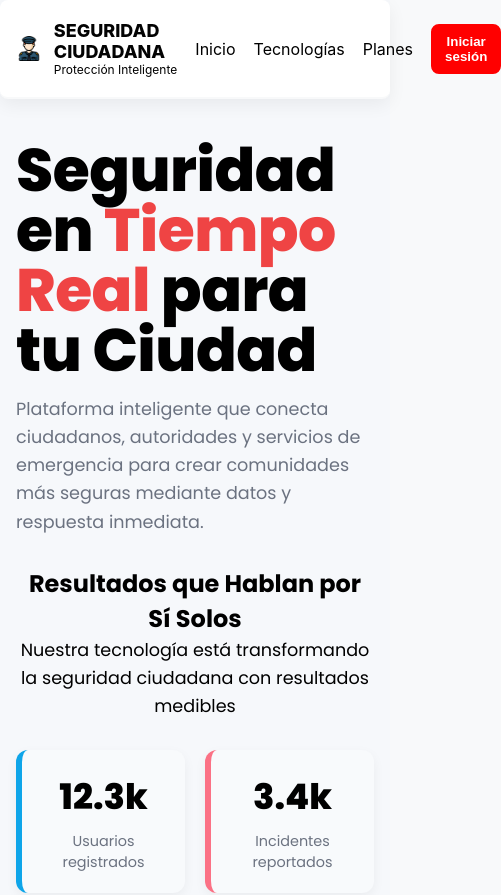
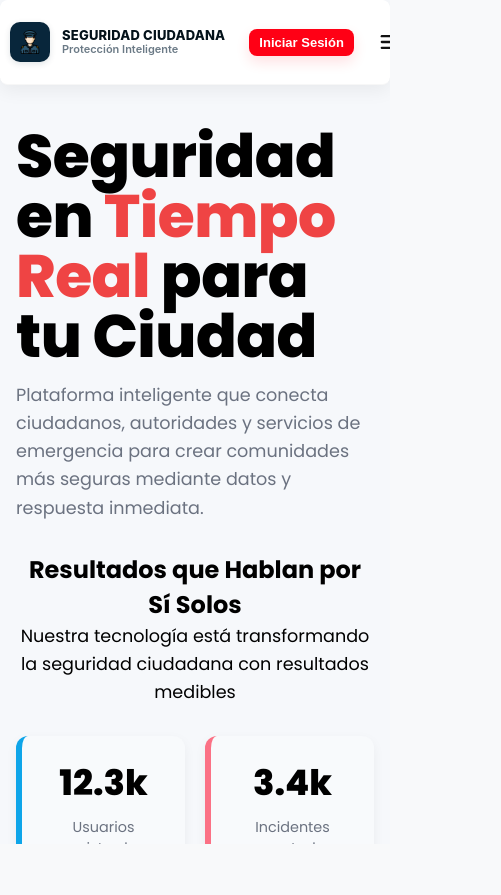
Before and after one commit to jessivaza/security_2, a React (Vite) app in the folder frontend/: page / in a window 390 px wide. Shown: the top 895 px of the page, 501 px wide, since content can reach past the window. After the commit the page ends 844 px from the top, so only its background shows below. Built offline with nearby package versions, Linux system fonts and the light colour scheme.

Commit message:
Header responsive

```diff
--- a/frontend/src/css/inicio/styleHeader.css
+++ b/frontend/src/css/inicio/styleHeader.css
@@ -1,86 +1,395 @@
-/* Contenedor principal del header */
-.header {
-    background: #ffffff; /* Color de fondo blanco */
-    padding: 20px 16px;  /* Espaciado interno: 20px arriba/abajo y 16px izquierda/derecha */
-    box-shadow: 0 6px 18px rgba(2, 6, 23, 0.06); /* Sombra suave para dar profundidad */
+/* styleHeader.css
+   Versión limpia y documentada en español
+   - Variables globales para mantener coherencia (anchura y color principal)
+   - Eliminadas reglas no usadas (ej. .btn-emergency)
+   - Drawer (off-canvas) accesible y responsive
+*/
+
+/* -------------------- Variables globales -------------------- */
+:root {
+    /* Anchura compartida entre header y main (ajústala si cambias el .main-section-container) */
+    --site-max-width: 1080px;
+
+    /* Color acento usado en hover / focus */
+    --accent: #e04e5a;
 }
 
-/* Contenedor interno que centra y organiza el contenido */
-.header-container {
-    max-width: 1080px; /* Ancho máximo para que no crezca demasiado en pantallas grandes */
-    margin: 0 auto; /* Centra horizontalmente el contenedor */
-    display: flex; /* Se usa Flexbox para alinear los elementos en línea */
-    align-items: center; /* Centra verticalmente los elementos dentro del contenedor */
-    justify-content: space-between; /* Espacia los elementos al máximo, uno a la izquierda y otro a la derecha */
-    gap: 12px; /* Espacio entre elementos directos hijos */
+/* -------------------- Prevención de overflow horizontal -------------------- */
+/* Evita barras horizontales no deseadas en la app */
+html,
+body {
+    width: 100%;
+    overflow-x: hidden;
+    box-sizing: border-box;
 }
 
-/* Sección del logo (icono + texto) */
-.logo-section {
-    display: flex; /* Flexbox para alinear icono y texto horizontalmente */
-    align-items: center; /* Centrado vertical de los elementos dentro de la sección */
-    gap: 12px; /* Espacio entre el icono y el texto */
+/* -------------------- Header (fondo full width) -------------------- */
+/* El header ocupa todo el ancho, pero el contenido interno queda centrado y con --site-max-width */
+.header {
+    background: #ffffff;
+    padding: 10px 0;
+    /* padding vertical; el horizontal lo controla header-container */
+    box-shadow: 0 6px 18px rgba(2, 6, 23, 0.06);
+    position: sticky;
+    top: 0;
+    z-index: 1100;
+    border-bottom: 1px solid rgba(2, 6, 23, 0.03);
+    width: 100%;
+    left: 0;
 }
 
-/* Círculo que contiene el icono del logo */
-.logo-circle {
-    width: 44px;  /* Ancho fijo */
-    height: 44px; /* Alto fijo */
-    border-radius: 8px; /* Bordes redondeados */
-    background: rgb(255, 255, 255); /* Color de fondo del círculo (azul fuerte) */
-    display: flex; /* Flexbox para centrar la imagen dentro del círculo */
-    align-items: center; /* Centrado vertical */
-    justify-content: center; /* Centrado horizontal */
-    color: #ffffff; /* Color de texto (si se usa) */
-    font-weight: 800; /* Grosor del texto dentro del círculo */
+/* -------------------- Contenedor interno (alineado con el main) -------------------- */
+/* Coincide con .main-section-container { max-width: 1080px } para alinear bordes visuales */
+.header-container {
+    max-width: var(--site-max-width);
+    /* mantener igual que el main */
+    margin: 0 auto;
+    display: flex;
+    align-items: center;
+    justify-content: space-between;
+    /* logo izquierda | right-section derecha */
+    gap: 24px;
+    height: 64px;
+    padding: 0;
+    /* sin padding lateral extra para alineación exacta */
+    box-sizing: border-box;
+    width: 100%;
+    overflow: visible;
+    /* evitar recortes inesperados */
 }
 
-/* Imagen dentro del logo-circle */
-.logo-circle img {
-    width: 100%; /* La imagen ocupa todo el ancho del contenedor */
-    height: 100%; /* La imagen ocupa todo el alto del contenedor */
-    object-fit: contain; /* Escala la imagen manteniendo proporciones sin recortarla */
+/* -------------------- Logo (bloque izquierdo) -------------------- */
+/* Agrupa imagen y textos del logo; no debe comprimirse demasiado */
+.logo-section {
+    display: flex;
+    align-items: center;
+    gap: 12px;
+    cursor: pointer;
+    flex-shrink: 0;
 }
 
-/* Sección del texto del logo */
-.logo-text {
-    display: flex; /* Flexbox vertical */
-    flex-direction: column; /* Coloca los elementos en columna: título arriba, subtítulo abajo */
+.logo-circle {
+    width: 48px;
+    height: 48px;
+    border-radius: 10px;
+    background: #08263b;
+    display: flex;
+    align-items: center;
+    justify-content: center;
+    box-shadow: 0 2px 6px rgba(8, 38, 59, 0.12);
+    overflow: hidden;
+    flex-shrink: 0;
 }
 
-/* Título principal del logo */
-.logo-text .title {
-    font-size: 18px; /* Tamaño del texto */
-    font-weight: 800; /* Negrita fuerte */
-    color: #030303ff; /* Color negro */
+.logo-circle img {
+    width: 28px;
+    height: 28px;
+    object-fit: contain;
 }
 
-/* Subtítulo o descripción debajo del título */
-.logo-text .subtitle {
-    font-size: 12px; /* Texto más pequeño */
-    color: #64748b; /* Color gris azulado para dar contraste y menor jerarquía */
+.logo-text {
+    display: flex;
+    flex-direction: column;
+    line-height: 1;
+    user-select: none;
 }
 
-/* Contenedor de los botones de navegación */
-.nav-buttons {
-    display: flex; /* Flexbox para alinear los botones horizontalmente */
-    gap: 18px; /* Espacio entre cada botón */
-    align-items: center; /* Centrado vertical */
-    justify-content: center; /* Centrado horizontal (en caso de que haya espacio extra) */
-
-}
-.nav-buttons a {
-    text-decoration: none; /* Quita el subrayado de los enlaces */
-    color: #000000; /* Opcional: cambia el color del enlace */
+.logo-text .title {
+    font-size: 14px;
+    font-weight: 800;
+    color: #04121a;
+    letter-spacing: 0.2px;
 }
 
-/* Estilo de los botones dentro de nav-buttons */
-.nav-buttons button {
-    padding: 8px 12px; /* Espaciado interno: 8px arriba/abajo, 12px izquierda/derecha */
-    border-radius: 8px; /* Bordes redondeados */
-    border: 2px solid #ff0000; /* Borde azul oscuro */
-    background: #ff0000; /* Fondo azul oscuro */
-    color: #fff; /* Color de texto blanco */
-    font-weight: 700; /* Negrita moderada */
-    cursor: pointer; /* Cambia el cursor al pasar sobre el botón para indicar que es clickeable */
+.logo-text .subtitle {
+    font-size: 11px;
+    color: #6b7a86;
+    margin-top: 2px;
+    font-weight: 600;
 }
+
+/* -------------------- Bloque derecho: navegación + acciones -------------------- */
+/* Agrupa nav y botones para mantenerlos juntos a la derecha */
+.right-section {
+    display: flex;
+    align-items: center;
+    gap: 20px;
+    margin-left: auto;
+    align-self: stretch;
+}
+
+/* Navegación principal (parte del right-section) */
+/* Si hay muchos enlaces, el nav permite overflow-x (scroll horizontal suave). */
+.nav-center {
+    display: flex;
+    gap: 22px;
+    align-items: center;
+    justify-content: flex-end;
+    white-space: nowrap;
+    overflow: hidden;
+    max-width: 620px;
+    /* limita cuánto puede crecer el nav antes de empujar los botones */
+}
+
+/* Estilo base de los enlaces de navegación */
+.nav-link {
+    text-decoration: none;
+    font-size: 14px;
+    color: #2b3740;
+    padding: 6px 4px;
+    border-radius: 6px;
+    transition: color .18s ease, background .18s ease, transform .12s ease;
+    font-weight: 600;
+}
+
+/* Estado hover / focus: usar --accent para consistencia */
+.nav-link:hover,
+.nav-link:focus {
+    color: var(--accent);
+    background: rgba(224, 78, 90, 0.05);
+    outline: none;
+    transform: translateY(-1px);
+}
+
+/* Scrollbar visual opcional dentro del nav (solo Webkit) */
+.nav-center::-webkit-scrollbar {
+    height: 6px;
+}
+
+.nav-center::-webkit-scrollbar-thumb {
+    background: rgba(0, 0, 0, 0.06);
+    border-radius: 6px;
+}
+
+/* -------------------- Acciones (botones a la derecha) -------------------- */
+/* Mantener botones accesibles y con hit-area adecuada */
+.header-actions {
+    display: flex;
+    align-items: center;
+    gap: 12px;
+    flex-shrink: 0;
+    /* que no se encojan al reducir ancho */
+}
+
+/* Botón principal (Iniciar Sesión / Acceso autoridades) */
+.btn-authorities {
+    padding: 8px 14px;
+    border-radius: 8px;
+    border: none;
+    background: #ff0015;
+    /* color vivo para llamar la atención */
+    color: #fff;
+    font-weight: 700;
+    cursor: pointer;
+    box-shadow: 0 6px 14px rgba(255, 0, 21, 0.12);
+    transition: transform .15s ease, box-shadow .15s ease;
+}
+
+.btn-authorities:hover,
+.btn-authorities:focus {
+    transform: translateY(-2px);
+    box-shadow: 0 10px 22px rgba(255, 0, 21, 0.18);
+    outline: none;
+}
+
+/* Botón hamburguesa (solo visible en móvil) */
+/* Se deja con padding amplio para buena área táctil */
+.btn-menu {
+    display: none;
+    background: transparent;
+    border: none;
+    font-size: 20px;
+    cursor: pointer;
+    padding: 10px;
+    border-radius: 8px;
+    z-index: 1110;
+}
+
+/* -------------------- Drawer (off-canvas) -------------------- */
+/* Overlay semitransparente que aparece detrás del drawer */
+.header-drawer-overlay {
+    position: fixed;
+    inset: 0;
+    background: rgba(0, 0, 0, 0.36);
+    opacity: 0;
+    visibility: hidden;
+    transition: opacity .25s ease, visibility .25s ease;
+    z-index: 1090;
+}
+
+.header-drawer-overlay.open {
+    opacity: 1;
+    visibility: visible;
+}
+
+/* Panel que se desliza desde la derecha.
+   Usamos transform para que no provoque reflow/overflow en la página. */
+.header-drawer {
+    position: fixed;
+    top: 0;
+    right: 0;
+    width: 320px;
+    max-width: calc(100% - 40px);
+    height: 100vh;
+    background: #fff;
+    box-shadow: -18px 18px 60px rgba(2, 6, 23, 0.12);
+    transition: transform .32s cubic-bezier(.2, .9, .2, 1), visibility .2s linear;
+    z-index: 1105;
+    display: flex;
+    flex-direction: column;
+    padding: 20px;
+    box-sizing: border-box;
+    -webkit-overflow-scrolling: touch;
+    transform: translateX(100%);
+    /* oculto por defecto fuera de pantalla */
+    visibility: hidden;
+    will-change: transform;
+}
+
+.header-drawer.open {
+    transform: translateX(0);
+    visibility: visible;
+}
+
+/* Header interno del drawer: logo + botón cerrar */
+.header-drawer .drawer-top {
+    display: flex;
+    align-items: center;
+    justify-content: space-between;
+    gap: 12px;
+    margin-bottom: 12px;
+}
+
+.header-drawer .drawer-top .logo-section {
+    cursor: pointer;
+}
+
+.header-drawer .drawer-close {
+    background: transparent;
+    border: none;
+    font-size: 20px;
+    cursor: pointer;
+}
+
+/* Lista de navegación dentro del drawer (vertical) */
+.drawer-nav {
+    display: flex;
+    flex-direction: column;
+    gap: 10px;
+    margin-top: 8px;
+    padding-top: 8px;
+    border-top: 1px solid rgba(2, 6, 23, 0.03);
+    overflow: auto;
+}
+
+.drawer-nav a {
+    text-decoration: none;
+    color: #1f2a2f;
+    font-weight: 700;
+    padding: 10px 8px;
+    border-radius: 8px;
+}
+
+.drawer-nav a:hover,
+.drawer-nav a:focus {
+    background: rgba(224, 78, 90, 0.06);
+    color: var(--accent);
+    outline: none;
+}
+
+/* Acciones dentro del drawer: botones a ancho completo */
+.drawer-actions {
+    margin-top: auto;
+    display: flex;
+    gap: 12px;
+    align-items: center;
+    justify-content: center;
+}
+
+.drawer-actions .btn-authorities {
+    width: 100%;
+    justify-content: center;
+}
+
+/* -------------------- Accesibilidad: enfoque visible -------------------- */
+a:focus,
+button:focus {
+    outline: 3px solid rgba(224, 78, 90, 0.14);
+    outline-offset: 2px;
+}
+
+/* -------------------- Responsive: adaptaciones -------------------- */
+@media (max-width: 1100px) {
+    .nav-center {
+        gap: 16px;
+        max-width: 520px;
+    }
+
+    .nav-link {
+        font-size: 13px;
+    }
+
+    .header-container {
+        padding: 0 10px;
+    }
+
+    /* ligero padding en pantallas medias */
+}
+
+@media (max-width: 900px) {
+    .nav-center {
+        gap: 12px;
+        max-width: 420px;
+    }
+}
+
+/* En móvil ocultamos el nav horizontal y mostramos el botón menú */
+@media (max-width: 768px) {
+    .nav-center {
+        display: none;
+    }
+
+    /* el drawer cubrirá la navegación */
+    .btn-menu {
+        display: inline-flex;
+    }
+
+    .btn-authorities {
+        padding: 6px 10px;
+        font-size: 13px;
+    }
+
+    .right-section {
+        gap: 10px;
+    }
+}
+
+/* Ajustes para pantallas muy pequeñas: reducir algunos tamaños */
+@media (max-width: 420px) {
+    .logo-text .title {
+        font-size: 13px;
+    }
+
+    .logo-circle {
+        width: 40px;
+        height: 40px;
+    }
+
+    .logo-circle img {
+        width: 24px;
+        height: 24px;
+    }
+}
+
+/* -------------------- Utilidades / helpers -------------------- */
+/* Helpers opcionales para títulos grandes (evitan overflow por fuentes enormes) */
+.hero-title {
+    font-size: clamp(28px, 8vw, 64px);
+    line-height: 1.02;
+    word-break: break-word;
+}
+
+.hero-subtitle {
+    font-size: clamp(14px, 2.6vw, 18px);
+    color: #6b7a86;
+}
--- a/frontend/src/css/inicio/styleMainSection.css
+++ b/frontend/src/css/inicio/styleMainSection.css
@@ -501,8 +501,4 @@
     .feature-card-new {
         padding: 20px;
     }
-<<<<<<< HEAD
 }
-=======
-}
->>>>>>> 101a3111a2c9f9e5f3dbb57d827220a9f24a64b7
--- a/frontend/src/pages/inicio/components/Header.jsx
+++ b/frontend/src/pages/inicio/components/Header.jsx
@@ -1,29 +1,174 @@
+import { useEffect, useRef, useState } from "react";
 import { useNavigate } from "react-router-dom";
-import '../../../css/inicio/styleHeader.css'; // <-- Importa el CSS
-import PoliciaImg from '../../../img/inicio/policia.png';
-{/*Encabezado */}
+import "../../../css/inicio/styleHeader.css";
+import PoliciaImg from "../../../img/inicio/policia.png";
+
 export default function Header() {
 	const navigate = useNavigate();
+	const [openMenu, setOpenMenu] = useState(false); // estado del drawer
+	const firstLinkRef = useRef(null); // referencia para accesibilidad (primer enlace del menú)
+
+	// Cierra el menú si el usuario presiona "ESC"
+	useEffect(() => {
+		function handleKeyDown(e) {
+			if (e.key === "Escape") setOpenMenu(false);
+		}
+		window.addEventListener("keydown", handleKeyDown);
+		return () => window.removeEventListener("keydown", handleKeyDown);
+	}, []);
+
+	// Bloquear scroll del body cuando el menú está abierto
+	useEffect(() => {
+		if (openMenu) {
+			document.body.style.overflow = "hidden";
+			// Enfocar el primer link por accesibilidad
+			setTimeout(() => {
+				firstLinkRef.current?.focus();
+			}, 120);
+		} else {
+			document.body.style.overflow = "";
+		}
+		return () => {
+			document.body.style.overflow = "";
+		};
+	}, [openMenu]);
+
+	// Alternar estado del menú
+	function toggleMenu() {
+		setOpenMenu(prev => !prev);
+	}
+
+	// Cerrar menú
+	function closeMenu() {
+		setOpenMenu(false);
+	}
 
 	return (
-		<header className="header">
-			<div className="header-container">
-				<div className="logo-section">
-					<div className="logo-circle">
-						<img src={PoliciaImg} alt="Policía" />
+		<>
+			{/* CABECERA PRINCIPAL */}
+			<header className="header" role="banner">
+				<div className="header-container">
+
+					{/* Sección izquierda: logo */}
+					<div
+						className="logo-section"
+						onClick={() => navigate("/")}
+						role="link"
+						tabIndex={0}
+						onKeyDown={(e) => e.key === "Enter" && navigate("/")}
+						aria-label="Ir al inicio"
+					>
+						<div className="logo-circle" aria-hidden="true">
+							<img src={PoliciaImg} alt="Logo Policía" />
+						</div>
+						<div className="logo-text">
+							<div className="title">SEGURIDAD CIUDADANA</div>
+							<div className="subtitle">Protección Inteligente</div>
+						</div>
 					</div>
-					<div className="logo-text">
-						<div className="title">SEGURIDAD CIUDADANA</div>
-						<div className="subtitle" style={{color: "black"}}>Protección Inteligente</div>
+
+					{/* Sección derecha: navegación + acciones */}
+					<div className="right-section">
+						{/* Navegación principal */}
+						<nav className="nav-center" aria-label="Navegación principal">
+							<a className="nav-link" href="#">Inicio</a>
+							<a className="nav-link" href="#">Tecnologías</a>
+							<a className="nav-link" href="#">Servicios</a>
+						</nav>
+
+						{/* Acciones: login y menú móvil */}
+						<div className="header-actions" role="group" aria-label="Acciones">
+							<button
+								className="btn-authorities"
+								onClick={() => navigate("/login")}
+								aria-label="Iniciar Sesión"
+							>
+								Iniciar Sesión
+							</button>
+
+							{/* Botón hamburguesa para móviles */}
+							<button
+								className="btn-menu"
+								aria-expanded={openMenu}
+								aria-label={openMenu ? "Cerrar menú" : "Abrir menú"}
+								onClick={toggleMenu}
+								title={openMenu ? "Cerrar menú" : "Abrir menú"}
+							>
+								<svg
+									width="28"
+									height="28"
+									viewBox="0 0 24 24"
+									aria-hidden="true"
+									focusable="false"
+								>
+									<rect x="4" y="6" width="16" height="2" rx="1" fill="#111" />
+									<rect x="4" y="11" width="16" height="2" rx="1" fill="#111" />
+									<rect x="4" y="16" width="16" height="2" rx="1" fill="#111" />
+								</svg>
+							</button>
+						</div>
 					</div>
 				</div>
-				<nav className="nav-buttons">
-					<a href="#">Inicio</a>
-					<a href="#">Tecnologías</a>
-					<a href="#planes">Planes</a>
-					<button onClick={() => navigate("/login")}>Iniciar sesión</button>
+			</header>
+
+			{/* Fondo oscuro del menú móvil */}
+			<div
+				className={`header-drawer-overlay ${openMenu ? "open" : ""}`}
+				onClick={closeMenu}
+				aria-hidden={!openMenu}
+			/>
+
+			{/* Drawer lateral para móviles */}
+			<aside
+				className={`header-drawer ${openMenu ? "open" : ""}`}
+				role="dialog"
+				aria-modal="true"
+				aria-hidden={!openMenu}
+				aria-label="Menú principal"
+			>
+				<div className="drawer-top">
+					{/* Logo dentro del drawer */}
+					<div
+						className="logo-section"
+						onClick={() => { navigate("/"); closeMenu(); }}
+						role="link"
+						tabIndex={0}
+					>
+						<div className="logo-circle" aria-hidden="true">
+							<img src={PoliciaImg} alt="Logo Policía" />
+						</div>
+						<div className="logo-text">
+							<div className="title">SEGURIDAD CIUDADANA</div>
+						</div>
+					</div>
+
+					{/* Botón cerrar */}
+					<button
+						className="drawer-close"
+						onClick={closeMenu}
+						aria-label="Cerrar menú"
+					>
+						✕
+					</button>
+				</div>
+
+				{/* Navegación móvil */}
+				<nav className="drawer-nav" aria-label="Navegación móvil">
+					<a ref={firstLinkRef} href="#" onClick={closeMenu}>Inicio</a>
+					<a href="#" onClick={closeMenu}>Tecnologías</a>
+					<a href="#mapa" onClick={closeMenu}>Planes</a>
 				</nav>
-			</div>
-		</header>
+
+				{/* Acciones dentro del drawer */}
+				<div className="drawer-actions">
+					<button
+						className="btn-authorities"
+						onClick={() => { closeMenu(); navigate("/login"); }}
+					>
+						Iniciar Sesión
+					</button>
+				</div>
+			</aside>
+		</>
 	);
 }
```
